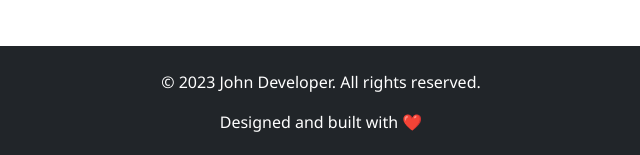
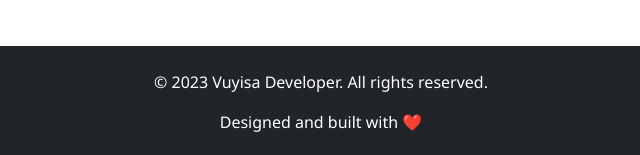
Before and after one commit to khruschev20/Portfolio_v2, a plain HTML site: page index.html in a window 1280 px wide. Shown: the part 3915-4070 px from the top of the page, 319-959 px from the left. Drawn offline with nearby package versions, Linux system fonts and the light colour scheme.

Commit message:
Update index.html

```diff
--- a/index.html
+++ b/index.html
@@ -354,7 +354,7 @@
     <!-- Footer -->
     <footer class="py-4 bg-dark text-white text-center">
         <div class="container">
-            <p>&copy; 2023 John Developer. All rights reserved.</p>
+            <p>&copy; 2023 Vuyisa Developer. All rights reserved.</p>
             <p class="mb-0">Designed and built with ❤️</p>
         </div>
     </footer>
```
